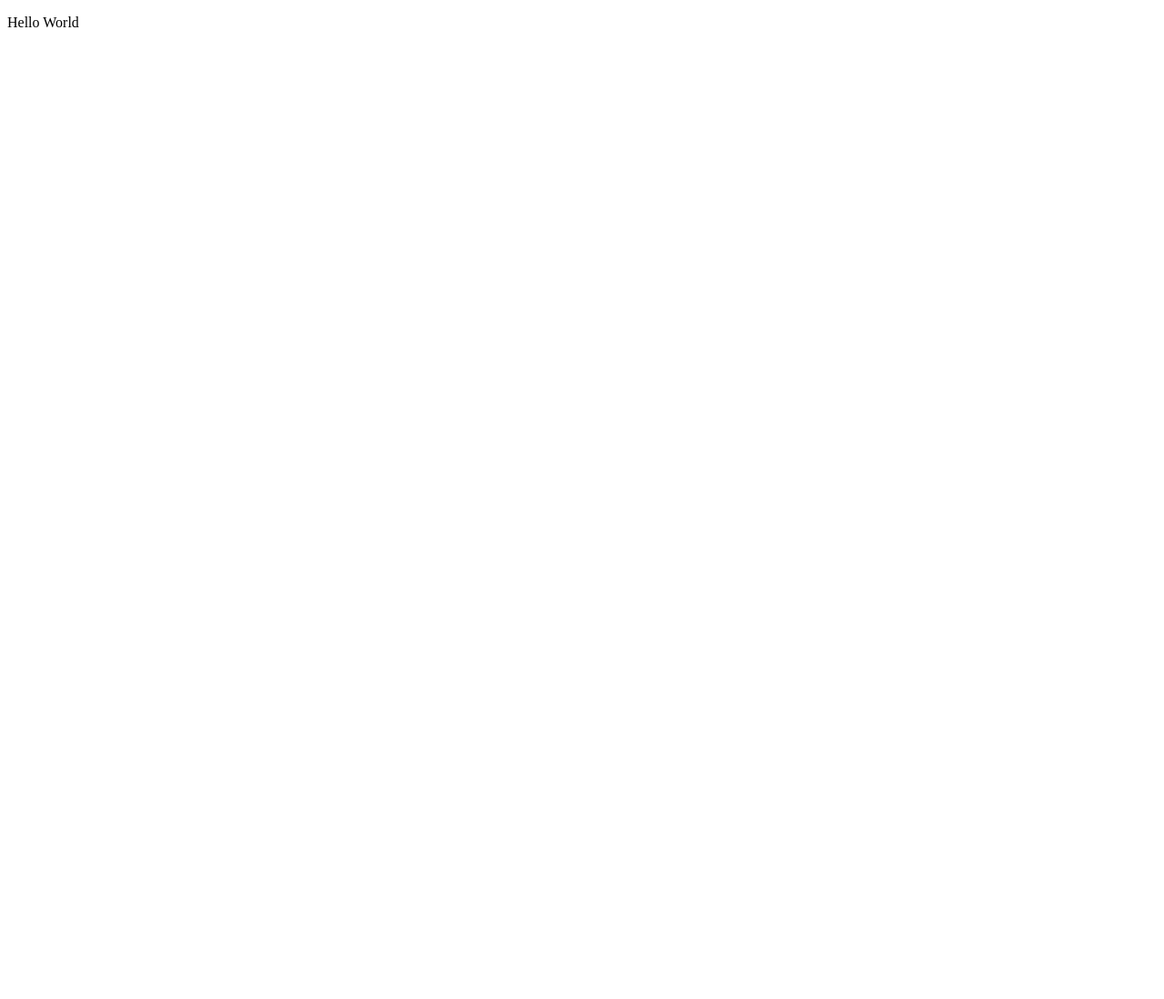
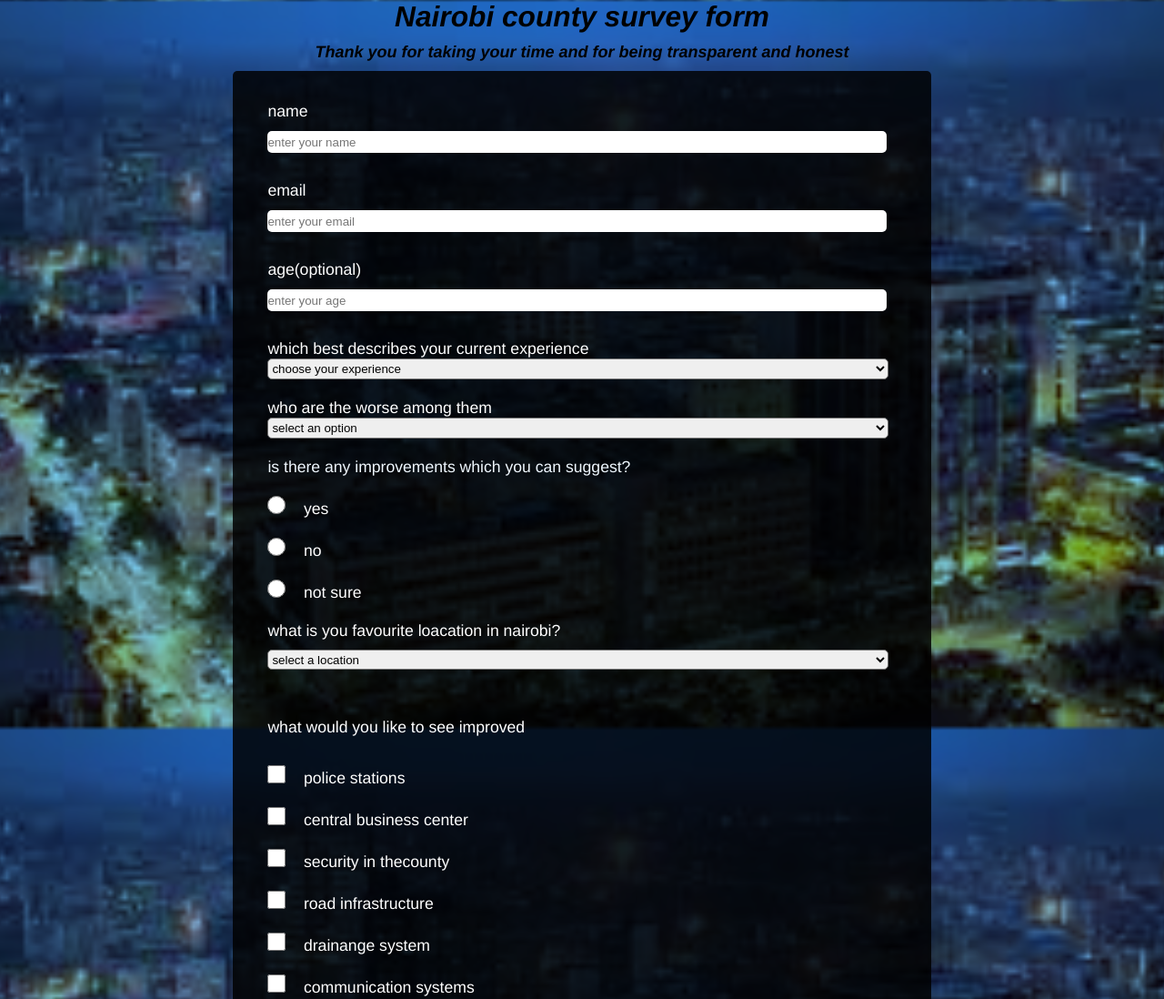
Before and after one commit to joeyshiundu/room-13, a plain HTML site: page index.html in a window 1280 px wide. Shown: the top 1098 px of the page at 91% size. Before the commit the page ends 800 px from the top, so only its background shows below. Drawn offline with Linux system fonts and the light colour scheme.

Commit message:
added a survey formmmmm

```diff
--- a/index.html
+++ b/index.html
@@ -4,9 +4,86 @@
     <meta charset="UTF-8">
     <meta http-equiv="X-UA-Compatible" content="IE=edge">
     <meta name="viewport" content="width=, initial-scale=1.0">
-    <title>Document</title>
+    <title>survey form</title>
+    <link rel="stylesheet" href="survey.css">
 </head>
 <body>
-    <p>Hello World</p>
+    <div classes = "heading">
+        <h1 id="head"><i> Nairobi county survey form </i> </h1>
+        <h2 id="subheading"><i>Thank you for taking your time and for being transparent and honest</i> </h2>
+    </div>
+    <form>
+        <div id ="content1">
+            <label>name</label><br><br>
+            <input type="name "name = "name" placeholder="enter your name "class = "box"><br><br>
+            <label>email</label><br><br>
+            <input type="email "name = "email" placeholder="enter your email "class = "box"><br><br>
+            <label>age(optional)</label><br><br>
+            <input type="age "name = "age" placeholder="enter your age  "class = "box"><br><br>
+
+            <label>which best describes your current experience </label>
+            <div id="option1">
+                <select>
+                    <option name ="choose your experience">choose your experience</option>
+                    <option value=" impatient police officers ">impatient police officers</option>
+                    <option value="rude business men">rude business men</option>
+                    <option value="pickpocketers and thieves">pickpocketers and thieves</option>
+                    <option value="congestion inside the cbd ">congestion inside the cbd</option>
+
+                </select>
+            </div>
+            <br>
+            <label>who are the worse among them</label>
+            <div id="option1">
+                <label id="head1">
+                    <select>
+                        <option name ="select an option">select an option</option>
+                        <option  value="police officers">police officers</option>
+                        <option value="thieves and pickpocketers">thieves and pickpocketers</option>
+                        <option value="central busniness district">central busniness district</option>
+                        <option value="businees men">businees men</option>
+                    </select>
+                </label>
+            </div>
+            <br>
+            <label id="head1"> is there any improvements which  you can suggest?</label> <br> <br>
+            <input type="radio" name ="radio" class="larger">&nbsp&nbsp&nbsp yes <br><br>
+            <input type="radio" name ="radio" class="larger">&nbsp&nbsp&nbsp no <br><br>
+            <input type="radio" name ="radio" class="larger">&nbsp&nbsp&nbsp not sure <br><br>
+            <label>what is you favourite loacation in nairobi?</label>
+            <br>
+        <div id = "option2">
+            <select>
+                <option name="select a location">select a location</option>
+                <option value="embakasi">embakasi</option>
+                <option value="buruburu">buruburu</option>
+                <option value="umoj">umoja</option>
+                <option value="pangani">pangani</option>
+            </select>
+        </div>
+        <br><br><br>
+        <label id="head2">what would you like to see improved</label><br><br>
+        <div id="content2">
+            <input type="checkbox" name="checkbox" class="larger"><label>&nbsp&nbsp&nbsp police stations</label><br><br>
+            <input type="checkbox" name="checkbox" class="larger"><label>&nbsp&nbsp&nbsp central business center</label><br><br>
+            <input type="checkbox" name="checkbox" class="larger"><label>&nbsp&nbsp&nbsp security in thecounty</label><br><br>
+            <input type="checkbox" name="checkbox" class="larger"><label>&nbsp&nbsp&nbsp road infrastructure</label><br><br>
+            <input type="checkbox" name="checkbox" class="larger"><label>&nbsp&nbsp&nbsp drainange system</label><br><br>
+            <input type="checkbox" name="checkbox" class="larger"><label>&nbsp&nbsp&nbsp communication systems</label><br><br>
+            <label id="head2">Any other comment or suggestion?</label><br><br>
+            <textarea place holder ="enter your comment here...">enter your comment here.....</textarea><br>
+            <button><h3>submit</h3></button>
+
+
+        </div>
+
+
+
+
+        </div>
+        <br>
+    </form>
+</body>
+
 </body>
 </html>
--- /dev/null
+++ b/survey.css
@@ -0,0 +1,109 @@
+*{
+    margin: 0;
+    padding: 0;
+}
+body{
+    background-image: url("image.jpeg");
+    background-size: cover;
+    background-attachment: fixed;
+    color:black;
+    background-color: rgba(57, 179, 250, 0.7);
+    background-blend-mode: multiply;
+    font-size: 1.1em;
+    font-family: 'Franklin Gothic Medium', 'Arial Narrow', Arial, sans-serif;
+}
+.heading {
+   text-align: center;
+    width: 100%;
+    margin: auto;
+    margin-top: 100px;
+}
+#head {
+    font-size: 1.8em;
+    text-align: center;
+}
+#subheading{
+    text-align: center;
+    font-size: 18px;
+    margin-top: 10px;
+}
+#content1{
+    color:white;
+    width: 90%;
+    margin: auto;
+}
+form{
+    background-color:rgba(0, 0, 0, 0.834);
+    padding-top: 34px;
+    display: flex;
+    align-items: center;
+    justify-content: center;
+    width: 60%;
+    border-radius: 5px;
+    margin: auto;
+    margin-top: 10px;
+    padding-bottom: 60px;
+    height: 70%;
+}
+form .box{
+    width: 98.5%;
+    height: 1.8em;
+    position: relative;
+    bottom: 10px;
+    border: 0;
+    border-radius: 5px;
+}
+#option1 select{
+    width: 98.75%;
+    height: 1.7em;
+    margin: auto;
+    bottom:10px;
+    border-radius: 5px;
+}
+#option2 select{
+    width: 98.75%;
+    height: 1.7em;
+    margin: auto;
+    position:relative ;
+    top:10px;
+    border-radius:5px ;
+}
+#head1{
+color: aliceblue;
+margin: auto;
+}
+#larger {
+    color: aliceblue;
+    margin: auto;
+}
+#content2{
+    margin-top: 10px;
+}
+#content2 textarea{
+    width: 98.5%;
+    height: 125px;
+    position: relative;
+    bottom: 17px;
+}
+button{
+    width: 98.5%;
+    height: 3em;
+    position: relative;
+    top: 11px;
+    background-color: greenyellow;
+    color: black;
+    margin-bottom: 10px;
+    cursor: pointer;
+}
+#textarea ::placeholder{
+    font-size: 1.4em;
+    position: relative;
+    top: 8px;
+    left: 5px;
+    width: 70%;
+    font-weight: 700;
+}
+input.larger{
+    width: 20px;
+    height: 20px;
+}
```
Also changed, not shown: download.jpeg (added), image.jpeg (added).
